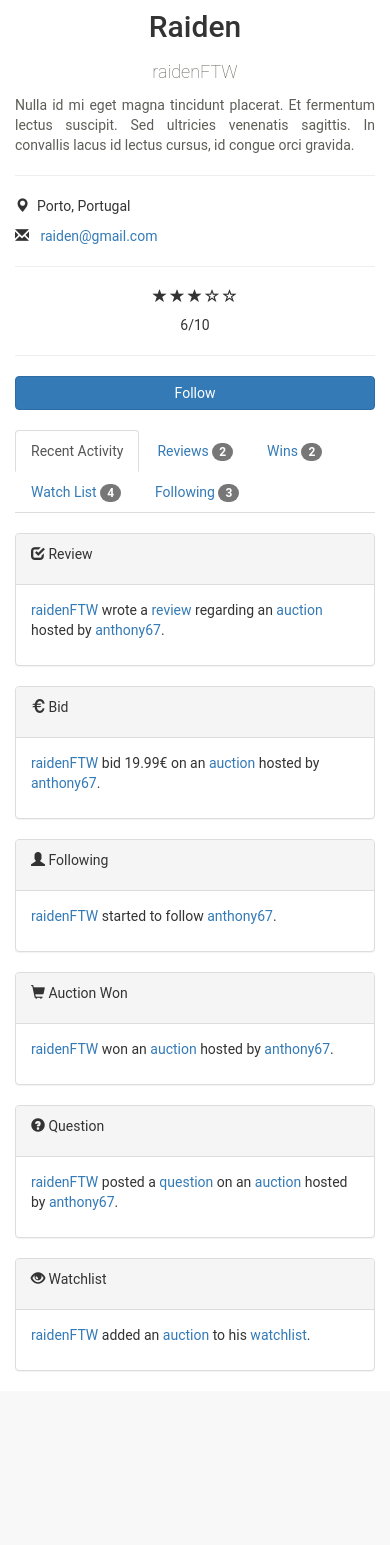
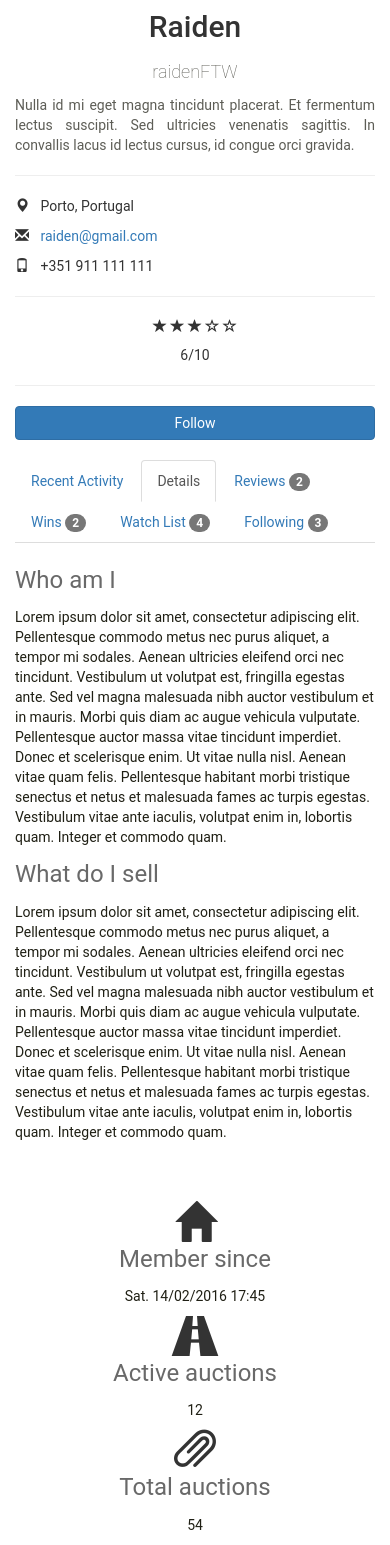
Before and after one commit to renatoabreu11/LBAW, a PHP site: page /profile.html in a window 390 px wide. Shown: the part 198-1743 px from the top of the page. Before the commit the page ends 1569 px from the top, so only its background shows below. Run offline with PHP 8.4, Linux system fonts and the light colour scheme; some libraries are stand-ins or nearby versions.

Commit message:
Added tab "Details" in "Profile", added "number" as contact and date to "Recent Activities".

```diff
--- a/SeekBid/app/profile.html
+++ b/SeekBid/app/profile.html
@@ -148,9 +148,9 @@
         </div>
         <hr>
         <div class="info-zone">
-          <p><span class="glyphicon glyphicon-map-marker"></span>Porto, Portugal</p>
-          <span class="glyphicon glyphicon-envelope"></span>
-          <a href="mailto:raiden@gmail.com">raiden@gmail.com</a>
+          <p><span class="glyphicon glyphicon-map-marker"></span> Porto, Portugal</p>
+          <p><span class="glyphicon glyphicon-envelope"></span><a href="mailto:raiden@gmail.com"> raiden@gmail.com</a></p>
+          <p><span class="glyphicon glyphicon-phone"></span> +351 911 111 111</p>
         </div>
         <div class="user-rating">
           <hr>
@@ -169,7 +169,8 @@
 
       <div class="col-sm-9">
         <ul class="nav nav-tabs">
-          <li class="active"><a data-toggle="tab" href="#recent-activity">Recent Activity</a></li>
+          <li><a data-toggle="tab" href="#recent-activity">Recent Activity</a></li>
+          <li class="active"><a data-toggle="tab" href="#details">Details</a></li>
           <li><a data-toggle="tab" href="#reviews">Reviews <span class="badge">2</span></a></li>
           <li><a data-toggle="tab" href="#wins">Wins <span class="badge">2</span></a></li>
           <li><a data-toggle="tab" href="#watch-list">Watch List <span class="badge">4</span></a></li>
@@ -178,10 +179,12 @@
 
         <div class="tab-content">
 
-          <div id="recent-activity" class="tab-pane fade in active">
+          <div id="recent-activity" class="tab-pane fade">
+            <div class="col-md-6">
               <div class="panel panel-default">
                 <div class="panel-heading">
-                <p><span class="glyphicon glyphicon-check"></span> Review</p>
+                  <span class="recent-activity-type"><span class="glyphicon glyphicon-check"></span> Review</span>
+                  <span class="recent-activity-date">21/02/2016 14:45</span>
                 </div>
                 <div class="panel-body">
                   <p><a href="#">raidenFTW</a> wrote a <a href="#">review</a> regarding an <a href="#">auction</a> hosted by <a href="#">anthony67</a>.</p>
@@ -189,7 +192,8 @@
               </div>
               <div class="panel panel-default">
                 <div class="panel-heading">
-                <p><span class="glyphicon glyphicon-euro"></span> Bid</p>
+                  <span class="recent-activity-type"><span class="glyphicon glyphicon-euro"></span> Bid</span>
+                  <span class="recent-activity-date">21/02/2016 14:45</span>
                 </div>
                 <div class="panel-body">
                   <p><a href="#">raidenFTW</a> bid 19.99€ on an <a href="#">auction</a> hosted by <a href="#">anthony67</a>.</p>
@@ -197,7 +201,65 @@
               </div>
               <div class="panel panel-default">
                 <div class="panel-heading">
-                <p><span class="glyphicon glyphicon-user"></span> Following</p>
+                  <span class="recent-activity-type"><span class="glyphicon glyphicon-user"></span> Following</span>
+                  <span class="recent-activity-date">21/02/2016 14:45</span>
+                </div>
+                <div class="panel-body">
+                  <span class="recent-activity-type"><a href="#">raidenFTW</a> started to follow <a href="#">anthony67</a>.</span>
+                  <span class="recent-activity-date">21/02/2016 14:45</span>
+                </div>
+              </div>
+              <div class="panel panel-default">
+                <div class="panel-heading">
+                  <span class="recent-activity-type"><span class="glyphicon glyphicon-shopping-cart"></span> Auction Won</span>
+                  <span class="recent-activity-date">21/02/2016 14:45</span>
+                </div>
+                <div class="panel-body">
+                  <p><a href="#">raidenFTW</a> won an <a href="#">auction</a> hosted by <a href="#">anthony67</a>.</p>
+                </div>
+              </div>
+              <div class="panel panel-default">
+                <div class="panel-heading">
+                  <span class="recent-activity-type"><span class="glyphicon glyphicon-question-sign"></span> Question</span>
+                  <span class="recent-activity-date">21/02/2016 14:45</span>
+                </div>
+                <div class="panel-body">
+                  <p><a href="#">raidenFTW</a> posted a <a href="#">question</a> on an <a href="#">auction</a> hosted by <a href="#">anthony67</a>.</p>
+                </div>
+              </div>
+              <div class="panel panel-default">
+                <div class="panel-heading">
+                  <span class="recent-activity-type"><span class="glyphicon glyphicon-eye-open"></span> Watchlist</span>
+                  <span class="recent-activity-date">21/02/2016 14:45</span>
+                </div>
+                <div class="panel-body">
+                  <p><a href="#">raidenFTW</a> added an <a href="#">auction</a> to his <a href="#">watchlist</a>.</p>
+                </div>
+              </div>
+            </div>
+            <div class="col-md-6">
+              <div class="panel panel-default">
+                <div class="panel-heading">
+                  <span class="recent-activity-type"><span class="glyphicon glyphicon-check"></span> Review</span>
+                  <span class="recent-activity-date">21/02/2016 14:45</span>
+                </div>
+                <div class="panel-body">
+                  <p><a href="#">raidenFTW</a> wrote a <a href="#">review</a> regarding an <a href="#">auction</a> hosted by <a href="#">anthony67</a>.</p>
+                </div>
+              </div>
+              <div class="panel panel-default">
+                <div class="panel-heading">
+                  <span class="recent-activity-type"><span class="glyphicon glyphicon-euro"></span> Bid</span>
+                  <span class="recent-activity-date">21/02/2016 14:45</span>
+                </div>
+                <div class="panel-body">
+                  <p><a href="#">raidenFTW</a> bid 19.99€ on an <a href="#">auction</a> hosted by <a href="#">anthony67</a>.</p>
+                </div>
+              </div>
+              <div class="panel panel-default">
+                <div class="panel-heading">
+                  <span class="recent-activity-type"><span class="glyphicon glyphicon-user"></span> Following</span>
+                  <span class="recent-activity-date">21/02/2016 14:45</span>
                 </div>
                 <div class="panel-body">
                   <p><a href="#">raidenFTW</a> started to follow <a href="#">anthony67</a>.</p>
@@ -205,7 +267,8 @@
               </div>
               <div class="panel panel-default">
                 <div class="panel-heading">
-                <p><span class="glyphicon glyphicon-shopping-cart"></span> Auction Won</p>
+                  <span class="recent-activity-type"><span class="glyphicon glyphicon-shopping-cart"></span> Auction Won</span>
+                  <span class="recent-activity-date">21/02/2016 14:45</span>
                 </div>
                 <div class="panel-body">
                   <p><a href="#">raidenFTW</a> won an <a href="#">auction</a> hosted by <a href="#">anthony67</a>.</p>
@@ -213,7 +276,8 @@
               </div>
               <div class="panel panel-default">
                 <div class="panel-heading">
-                <p><span class="glyphicon glyphicon-question-sign"></span> Question</p>
+                  <span class="recent-activity-type"><span class="glyphicon glyphicon-question-sign"></span> Question</span>
+                  <span class="recent-activity-date">21/02/2016 14:45</span>
                 </div>
                 <div class="panel-body">
                   <p><a href="#">raidenFTW</a> posted a <a href="#">question</a> on an <a href="#">auction</a> hosted by <a href="#">anthony67</a>.</p>
@@ -221,10 +285,36 @@
               </div>
               <div class="panel panel-default">
                 <div class="panel-heading">
-                <p><span class="glyphicon glyphicon-eye-open"></span> Watchlist</p>
+                  <span class="recent-activity-type"><span class="glyphicon glyphicon-eye-open"></span> Watchlist</span>
+                  <span class="recent-activity-date">21/02/2016 14:45</span>
                 </div>
                 <div class="panel-body">
                   <p><a href="#">raidenFTW</a> added an <a href="#">auction</a> to his <a href="#">watchlist</a>.</p>
+                </div>
+              </div>
+            </div>
+          </div>
+
+          <div id="details" class="tab-pane fade in active">
+            <p class="details-description">Who am I</p>
+            <p class="details-description-info">Lorem ipsum dolor sit amet, consectetur adipiscing elit. Pellentesque commodo metus nec purus aliquet, a tempor mi sodales. Aenean ultricies eleifend orci nec tincidunt. Vestibulum ut volutpat est, fringilla egestas ante. Sed vel magna malesuada nibh auctor vestibulum et in mauris. Morbi quis diam ac augue vehicula vulputate. Pellentesque auctor massa vitae tincidunt imperdiet. Donec et scelerisque enim. Ut vitae nulla nisl. Aenean vitae quam felis. Pellentesque habitant morbi tristique senectus et netus et malesuada fames ac turpis egestas. Vestibulum vitae ante iaculis, volutpat enim in, lobortis quam. Integer et commodo quam.</p>
+            <p class="details-description">What do I sell</p>
+            <p class="details-description-info">Lorem ipsum dolor sit amet, consectetur adipiscing elit. Pellentesque commodo metus nec purus aliquet, a tempor mi sodales. Aenean ultricies eleifend orci nec tincidunt. Vestibulum ut volutpat est, fringilla egestas ante. Sed vel magna malesuada nibh auctor vestibulum et in mauris. Morbi quis diam ac augue vehicula vulputate. Pellentesque auctor massa vitae tincidunt imperdiet. Donec et scelerisque enim. Ut vitae nulla nisl. Aenean vitae quam felis. Pellentesque habitant morbi tristique senectus et netus et malesuada fames ac turpis egestas. Vestibulum vitae ante iaculis, volutpat enim in, lobortis quam. Integer et commodo quam.</p>
+            <div class="details-short-info">
+              <div class="col-md-4">
+                <span class="glyphicon glyphicon-home" style="text-align: center; display: block; font-size: 40px;"></span>
+                <p class="details-description text-center">Member since</p>
+                <p class="details-description-info text-center">Sat. 14/02/2016 17:45</p>
+              </div>
+              <div class="col-md-4">
+                <span class="glyphicon glyphicon-road" style="text-align: center; display: block; font-size: 40px;"></span>
+                <p class="details-description text-center">Active auctions</p>
+                <p class="details-description-info text-center">12</p>
+              </div>
+              <div class="col-md-4">
+                <span class="glyphicon glyphicon-paperclip" style="text-align: center; display: block; font-size: 40px;"></span>
+                <p class="details-description text-center">Total auctions</p>
+                <p class="details-description-info text-center">54</p>
               </div>
             </div>
           </div>
--- a/SeekBid/app/styles/main.css
+++ b/SeekBid/app/styles/main.css
@@ -259,6 +259,33 @@ html, body {
   padding-top: 20px;
 }
 
+#recent-activity .recent-activity-type {
+  display: inline-block;
+}
+
+#recent-activity .recent-activity-date {
+  float: right;
+  text-align: center;
+  font-size: 12px;
+}
+
+#details {
+  padding-top: 20px;
+}
+
+#details .details-description {
+  color: dimgrey;
+  font-size: x-large;
+}
+
+#details .details-description-info {
+  color: #1f1f14;
+}
+
+#details .details-short-info {
+  padding-top: 50px;
+}
+
 #reviews {
   padding-top: 20px;
 }
```
Lines whose indentation alone changed are shown as unchanged.
